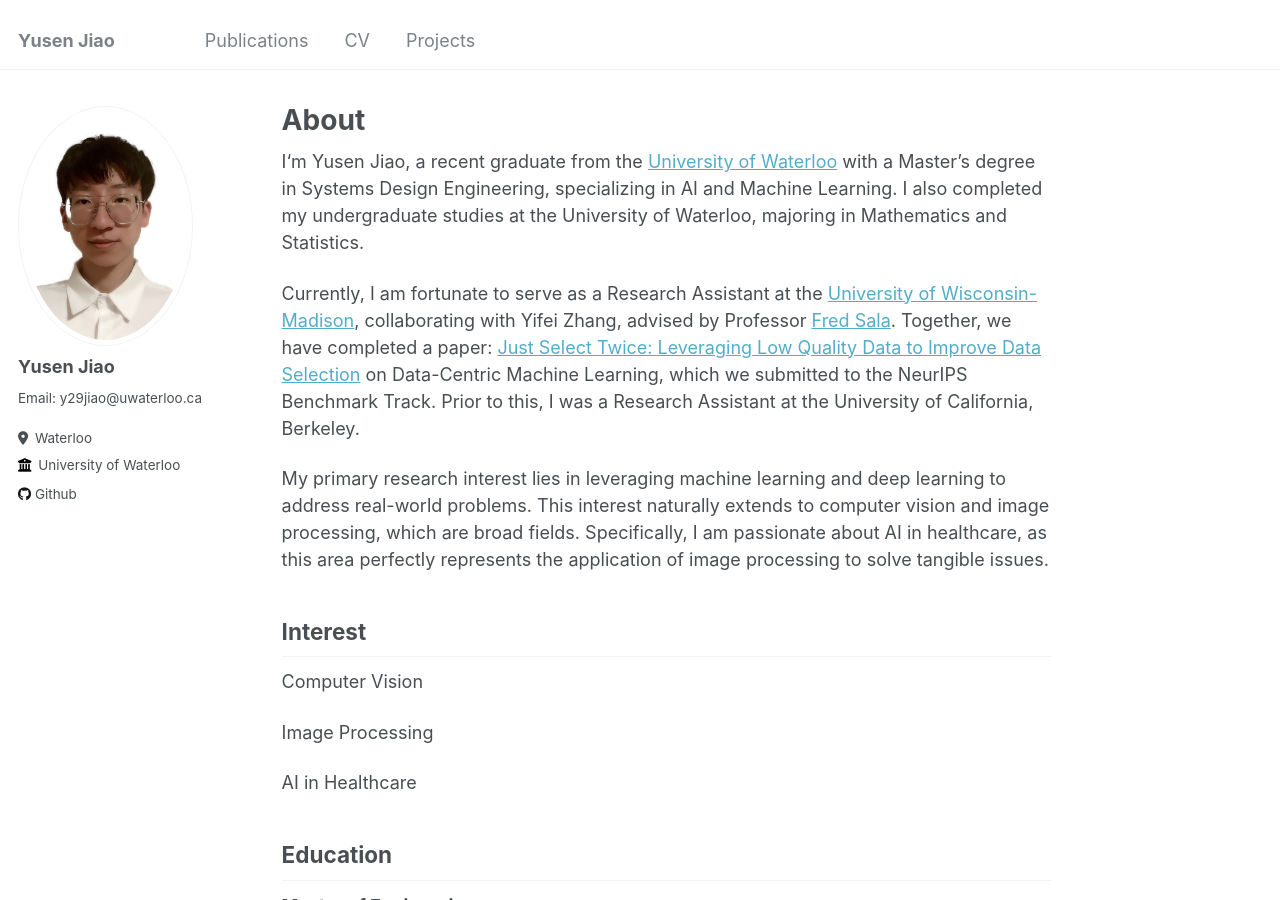
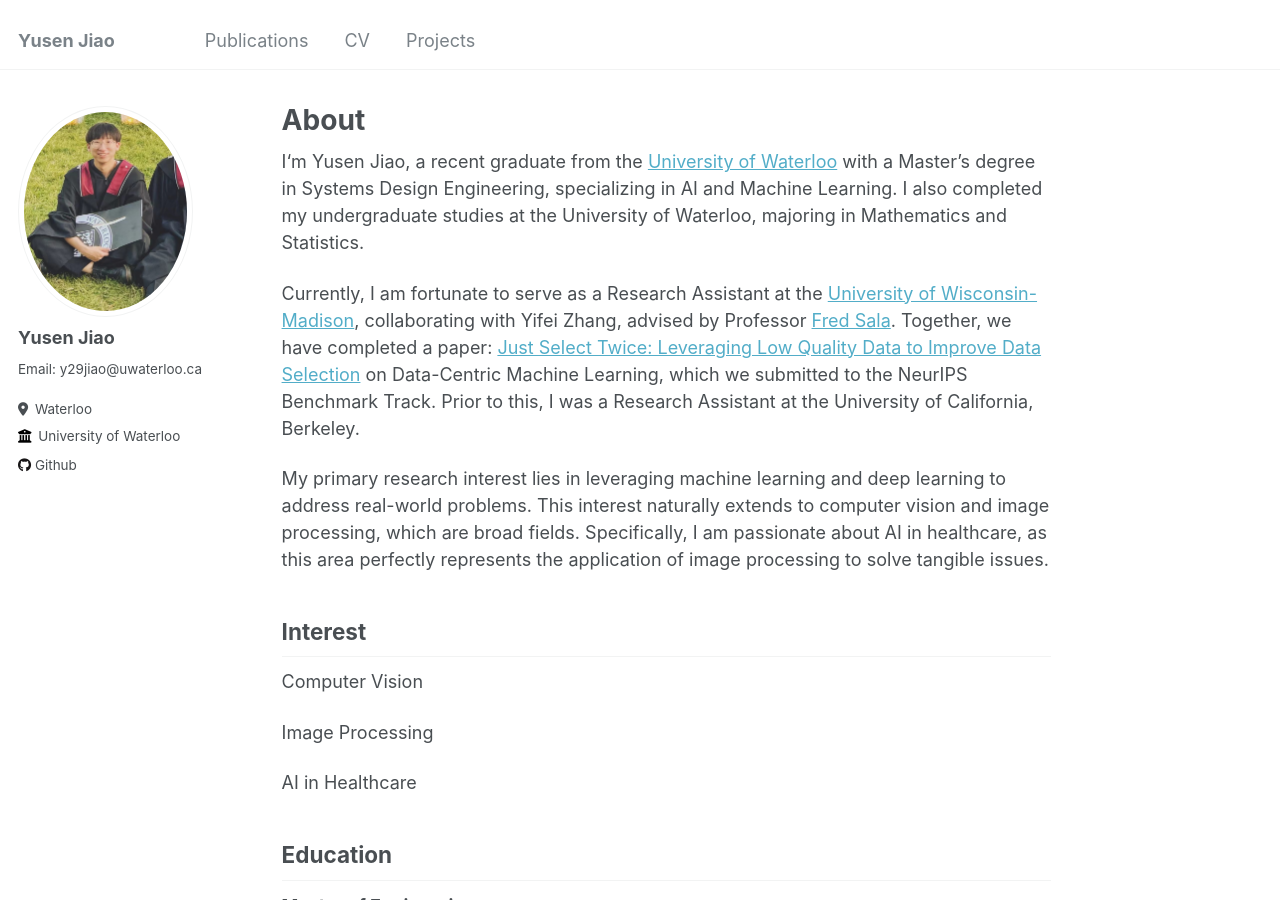
Before and after one commit to y29jiao/Yusen-Jiao.github.io, a Jekyll site: the page built from _pages/about.md, in a window 1280 px wide and 900 px high. Built offline with Jekyll 4.4.1, drawn with Linux system fonts in a browser that asks for light colours.

Commit message:
Update photo

```diff
--- a/_config.yml
+++ b/_config.yml
@@ -20,7 +20,7 @@ baseurl                  : "" # the subpath of your site, e.g. "/blog"
 #               Additional customization can be done by editing /_includes/author-profile.html
 author:
   # Biographic information
-  avatar           : "yusenimage.png"
+  avatar           : "wechatyusen.png"
   name             : "Yusen Jiao"
   pronouns         : # example: "she/her"
   bio              : "Email: y29jiao@uwaterloo.ca"
```
